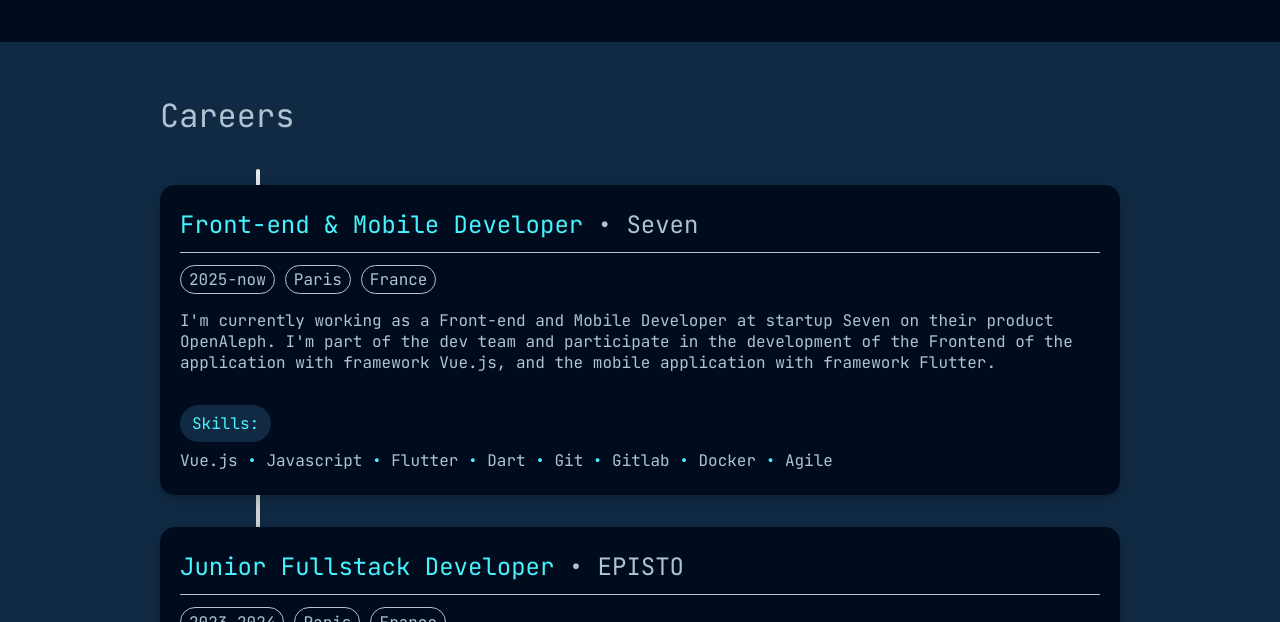
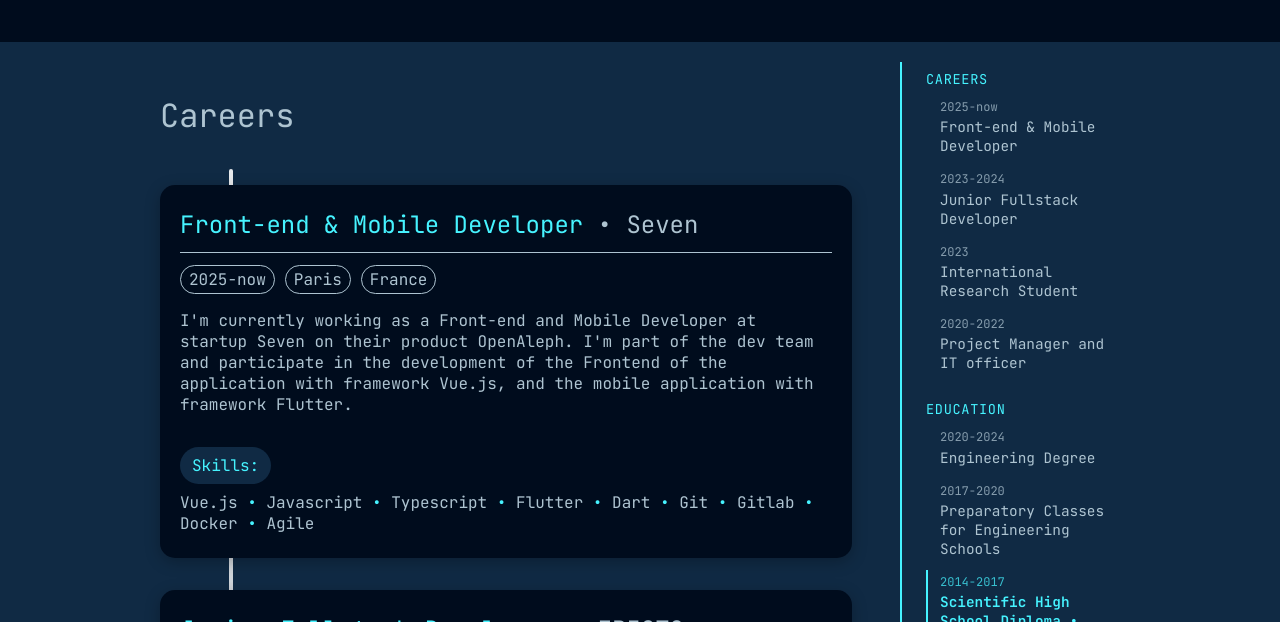
Before and after one commit to Kab0tan/Portfolio, a Vue app: page /experience in a window 1280 px wide. Shown: the part 330-952 px from the top of the page. Built offline with nearby package versions, Linux system fonts and the light colour scheme.

Commit message:
fix: translation + add ToC in Experience page

```diff
--- a/src/assets/constants/AboutTexts.ts
+++ b/src/assets/constants/AboutTexts.ts
@@ -61,7 +61,7 @@ In addition, I remain curious and actively seek to learn about other topics that
   fr: {
     H1: "Bonjour, je m'appelle",
     TITLE: 'Je suis ingénieur logiciel<span class="highlight">.</span>',
-    DESCRIPTION: `Je suis ingénieur diplomé de <span class="highlight">Grenoble-INP ENSE3</span>
+    DESCRIPTION: `Je suis un ingénieur diplomé de <span class="highlight">Grenoble-INP ENSE3</span>
       et basé à Paris (France). J'ai suivi une filière commune avec l'école <span class="highlight">Grenoble-INP PHELMA</span>,
       axée sur le traitement de l'image et du signal avec également une forte composante autour de
       l'informatique et de l'IA, avec notamment de l'OS, du C, Python et Java.
--- a/src/assets/constants/ExperienceTexts.ts
+++ b/src/assets/constants/ExperienceTexts.ts
@@ -17,7 +17,17 @@ export const EXPERIENCE_TEXTS = {
         description: `I'm currently working as a Front-end and Mobile Developer at startup Seven on their product OpenAleph.
         I'm part of the dev team and participate in the development of the Frontend of the application with framework
          Vue.js, and the mobile application with framework Flutter.`,
-        subjects: ['Vue.js', 'Javascript', 'Flutter', 'Dart', 'Git', 'Gitlab', 'Docker', 'Agile'],
+        subjects: [
+          'Vue.js',
+          'Javascript',
+          'Typescript',
+          'Flutter',
+          'Dart',
+          'Git',
+          'Gitlab',
+          'Docker',
+          'Agile',
+        ],
       },
       {
         title: 'Junior Fullstack Developer',
@@ -139,11 +149,24 @@ export const EXPERIENCE_TEXTS = {
       {
         title: 'Développeur Frontend & Mobile',
         company: 'Seven',
-        tags: [{ name: `2025-aujourd'hui` }, { name: 'Paris' }, { name: 'France' }],
+        tags: [
+          { name: `2025-aujourd'hui` },
+          { name: 'Paris' },
+          { name: 'France' },
+        ],
         description: `Je travaille actuellement en tant que Developpeur Frontend et Mobile chez Seven.
         Je suis membre de l'équipe Tech et participe au developpement de l'application web OpenAleph avec le
         framework Vue.js, et de l'application mobile avec le framework Flutter.`,
-        subjects: ['Vue.js', 'Javascript', 'Flutter', 'Dart', 'Git', 'Gitlab', 'Docker', 'Agile'],
+        subjects: [
+          'Vue.js',
+          'Javascript',
+          'Flutter',
+          'Dart',
+          'Git',
+          'Gitlab',
+          'Docker',
+          'Agile',
+        ],
       },
       {
         title: 'Développeur Fullstack junior',
@@ -198,7 +221,12 @@ export const EXPERIENCE_TEXTS = {
         ],
         description: `Gestion des systèmes informatiques de la Junior, rédaction de conventions d’études, suivi de missions,
         mission interne de révisions de templates pour des conventions d’études réalisées par la Junior.`,
-        subjects: ['Google Workspace', 'Microsoft Office', 'Gestion de projet', 'Relation client'],
+        subjects: [
+          'Google Workspace',
+          'Microsoft Office',
+          'Gestion de projet',
+          'Relation client',
+        ],
       },
     ],
     education: [
--- /dev/null
+++ b/src/components/TableOfContents/TableOfContents.scss
@@ -0,0 +1,71 @@
+@use '@assets/theme.scss' as *;
+
+.toc {
+  position: sticky;
+  top: 6em;
+  align-self: flex-start;
+  max-height: calc(100vh - 8em);
+  overflow-y: auto;
+  padding: 0.5em 0 0.5em 1.5em;
+  border-left: 2px solid var(--accent-color);
+
+  &__sections {
+    list-style: none;
+    margin: 0;
+    padding: 0;
+    display: flex;
+    flex-direction: column;
+    gap: 1.5em;
+  }
+
+  &__section-title {
+    display: block;
+    font-size: 0.85em;
+    text-transform: uppercase;
+    letter-spacing: 0.05em;
+    color: var(--accent-color);
+    margin-bottom: 0.5em;
+  }
+
+  &__items {
+    list-style: none;
+    margin: 0;
+    padding: 0;
+    display: flex;
+    flex-direction: column;
+    gap: 0.5em;
+  }
+
+  &__link {
+    display: flex;
+    flex-direction: column;
+    gap: 0.15em;
+    color: var(--text-color);
+    text-decoration: none;
+    padding: 0.25em 0.75em;
+    border-left: 2px solid transparent;
+    transition: all 0.2s ease;
+
+    &:hover {
+      background-color: rgba(0, 0, 0, 0.1);
+    }
+
+    &--active {
+      color: var(--accent-color);
+      border-left-color: var(--accent-color);
+
+      .toc__link-label {
+        font-weight: 600;
+      }
+    }
+  }
+
+  &__link-period {
+    font-size: 0.75em;
+    opacity: 0.75;
+  }
+
+  &__link-label {
+    font-size: 0.9em;
+  }
+}
--- /dev/null
+++ b/src/components/TableOfContents/TableOfContents.vue
@@ -0,0 +1,98 @@
+<template>
+  <nav class="toc" aria-label="Table of contents">
+    <ul class="toc__sections">
+      <li v-for="section in sections" :key="section.id" class="toc__section">
+        <span class="toc__section-title">{{ section.title }}</span>
+        <ul class="toc__items">
+          <li v-for="item in section.items" :key="item.id">
+            <a
+              :href="`#${item.id}`"
+              class="toc__link"
+              :class="{ 'toc__link--active': activeId === item.id }"
+              @click.prevent="scrollToItem(item.id)"
+            >
+              <span v-if="item.period" class="toc__link-period">{{
+                item.period
+              }}</span>
+              <span class="toc__link-label">{{ item.label }}</span>
+            </a>
+          </li>
+        </ul>
+      </li>
+    </ul>
+  </nav>
+</template>
+
+<script setup lang="ts">
+import './TableOfContents.scss'
+import { computed, nextTick, onMounted, onUnmounted, ref, watch } from 'vue'
+
+export interface TocItem {
+  id: string
+  label: string
+  period?: string
+}
+
+export interface TocSection {
+  id: string
+  title: string
+  items: TocItem[]
+}
+
+const props = defineProps<{
+  sections: TocSection[]
+}>()
+
+const ACTIVE_LINE_OFFSET = 120
+const activeId = ref('')
+
+onMounted(() => {
+  nextTick(updateActiveId)
+  window.addEventListener('scroll', updateActiveId, { passive: true })
+  window.addEventListener('resize', updateActiveId)
+})
+onUnmounted(() => {
+  window.removeEventListener('scroll', updateActiveId)
+  window.removeEventListener('resize', updateActiveId)
+})
+
+const allIds = computed(() =>
+  props.sections.flatMap((section) => section.items.map((item) => item.id)),
+)
+
+const updateActiveId = () => {
+  const ids = allIds.value
+  if (!ids.length) return
+
+  const atBottom =
+    window.innerHeight + window.scrollY >=
+    document.documentElement.scrollHeight - 2
+  if (atBottom) {
+    activeId.value = ids[ids.length - 1]
+    return
+  }
+
+  let current = ids[0]
+  for (const id of ids) {
+    const el = document.getElementById(id)
+    if (!el) continue
+    if (el.getBoundingClientRect().top - ACTIVE_LINE_OFFSET <= 0) {
+      current = id
+    } else {
+      break
+    }
+  }
+  activeId.value = current
+}
+
+const scrollToItem = (id: string) => {
+  document
+    .getElementById(id)
+    ?.scrollIntoView({ behavior: 'smooth', block: 'start' })
+}
+
+watch(
+  () => props.sections,
+  () => nextTick(updateActiveId),
+)
+</script>
--- a/src/views/ExperienceView.scss
+++ b/src/views/ExperienceView.scss
@@ -22,10 +22,24 @@
 
   &__content {
     display: flex;
-    flex-direction: column;
-    align-items: start;
+    flex-direction: row;
+    align-items: flex-start;
+    gap: 3em;
     padding: 20px 10em;
     background-color: var(--primary-color);
+
+    &__main {
+      display: flex;
+      flex-direction: column;
+      align-items: start;
+      min-width: 0;
+      flex: 1;
+    }
+
+    &__toc {
+      flex-shrink: 0;
+      width: 220px;
+    }
 
     &--title {
       font-size: $title;
@@ -40,6 +54,11 @@
       position: relative;
     }
   }
+}
+
+.exp-anchor {
+  width: 100%;
+  scroll-margin-top: 6em;
 }
 
 .dot-timeline {
@@ -70,7 +89,12 @@
       padding: 9em 2.5em 2em 2.5em;
     }
     &__content {
+      flex-direction: column;
       padding: 20px 2.5em;
+
+      &__toc {
+        display: none;
+      }
     }
   }
 
--- a/src/views/ExperienceView.vue
+++ b/src/views/ExperienceView.vue
@@ -1,28 +1,66 @@
 <template>
   <div class="experience">
     <div class="experience__header">
-      <span class="experience__header--title"> {{ t('experience.title') }}</span>
-      <span class="experience__header--description"> {{ t('experience.description') }} </span>
+      <span class="experience__header--title">
+        {{ t('experience.title') }}
+      </span>
+      <span class="experience__header--description">
+        {{ t('experience.description') }}
+      </span>
     </div>
     <div class="experience__content">
+      <div class="experience__content__main">
         <!-- career -->
-      <span class="experience__content--title">{{ t('experience.careerTitle') }}</span>
+        <span class="experience__content--title">
+          {{ t('experience.careerTitle') }}
+        </span>
         <div class="experience__content__container">
-        <div class="dot-timeline"></div>
+          <div class="dot-timeline" />
           <div class="cards-container">
-          <WorkCard v-for="(item, index) in contentCareer" :key="index" :title="rt(item.title)"
-            :company="rt(item.company)" :description="rt(item.description)" :tags="item.tags" :skills="item.subjects" />
+            <div
+              v-for="(item, index) in contentCareer"
+              :key="index"
+              :id="`career-${index}`"
+              class="exp-anchor"
+            >
+              <WorkCard
+                :title="rt(item.title)"
+                :company="rt(item.company)"
+                :description="rt(item.description)"
+                :tags="item.tags"
+                :skills="item.subjects"
+              />
+            </div>
           </div>
         </div>
         <!-- formation -->
-      <span class="experience__content--title">{{ t('experience.educationTitle') }}</span>
+        <span class="experience__content--title">
+          {{ t('experience.educationTitle') }}
+        </span>
         <div class="experience__content__container">
-        <div class="dot-timeline"></div>
+          <div class="dot-timeline" />
           <div class="cards-container">
-          <WorkCard v-for="(item, index) in contentEducation" :key="index" :title="rt(item.title)"
-            :company="rt(item.company)" :description="rt(item.description)" :tags="item.tags" :skills="item.subjects" />
+            <div
+              v-for="(item, index) in contentEducation"
+              :key="index"
+              :id="`education-${index}`"
+              class="exp-anchor"
+            >
+              <WorkCard
+                :title="rt(item.title)"
+                :company="rt(item.company)"
+                :description="rt(item.description)"
+                :tags="item.tags"
+                :skills="item.subjects"
+              />
             </div>
           </div>
+        </div>
+      </div>
+      <TableOfContents
+        class="experience__content__toc"
+        :sections="tocSections"
+      />
     </div>
   </div>
 </template>
@@ -32,10 +70,36 @@ import './ExperienceView.scss'
 import type { WorkCardContent } from '@/types'
 import { computed, type ComputedRef } from 'vue'
 import WorkCard from '@components/WorkCard/WorkCard.vue'
+import TableOfContents from '@components/TableOfContents/TableOfContents.vue'
 
 import { useI18n } from 'vue-i18n'
 const { t, tm, rt } = useI18n()
 
-const contentCareer: ComputedRef<WorkCardContent[]> = computed(() => tm('experience.career'))
-const contentEducation: ComputedRef<WorkCardContent[]> = computed(() => tm('experience.education'))
+const contentCareer: ComputedRef<WorkCardContent[]> = computed(() =>
+  tm('experience.career'),
+)
+const contentEducation: ComputedRef<WorkCardContent[]> = computed(() =>
+  tm('experience.education'),
+)
+
+const tocSections = computed(() => [
+  {
+    id: 'career',
+    title: t('experience.careerTitle'),
+    items: contentCareer.value.map((item, index) => ({
+      id: `career-${index}`,
+      label: rt(item.title),
+      period: item.tags?.[0]?.name,
+    })),
+  },
+  {
+    id: 'education',
+    title: t('experience.educationTitle'),
+    items: contentEducation.value.map((item, index) => ({
+      id: `education-${index}`,
+      label: rt(item.title),
+      period: item.tags?.[0]?.name,
+    })),
+  },
+])
 </script>
```
Also changed, not shown: .prettierrc.json. Lines whose indentation alone changed are shown as unchanged.
